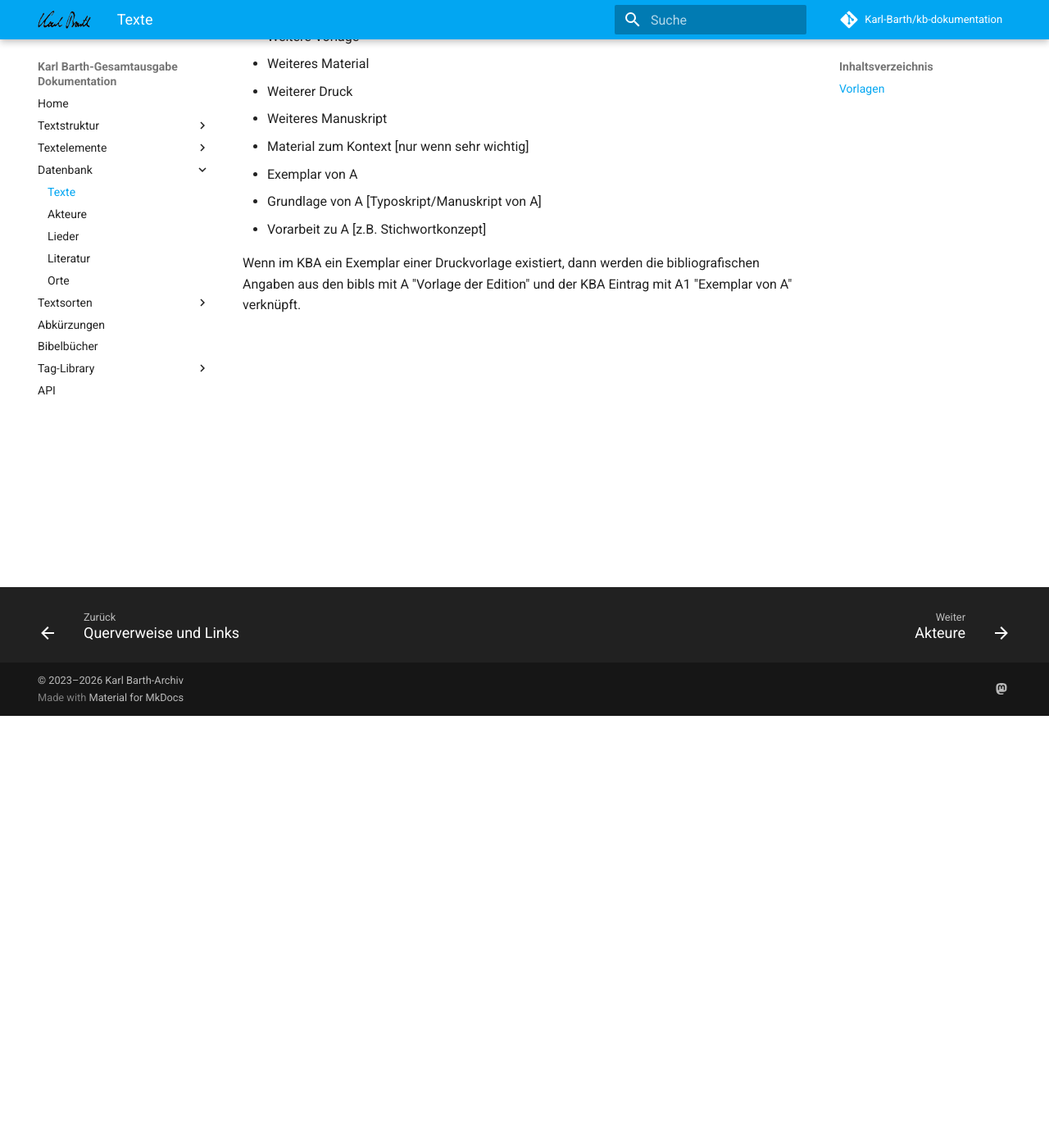
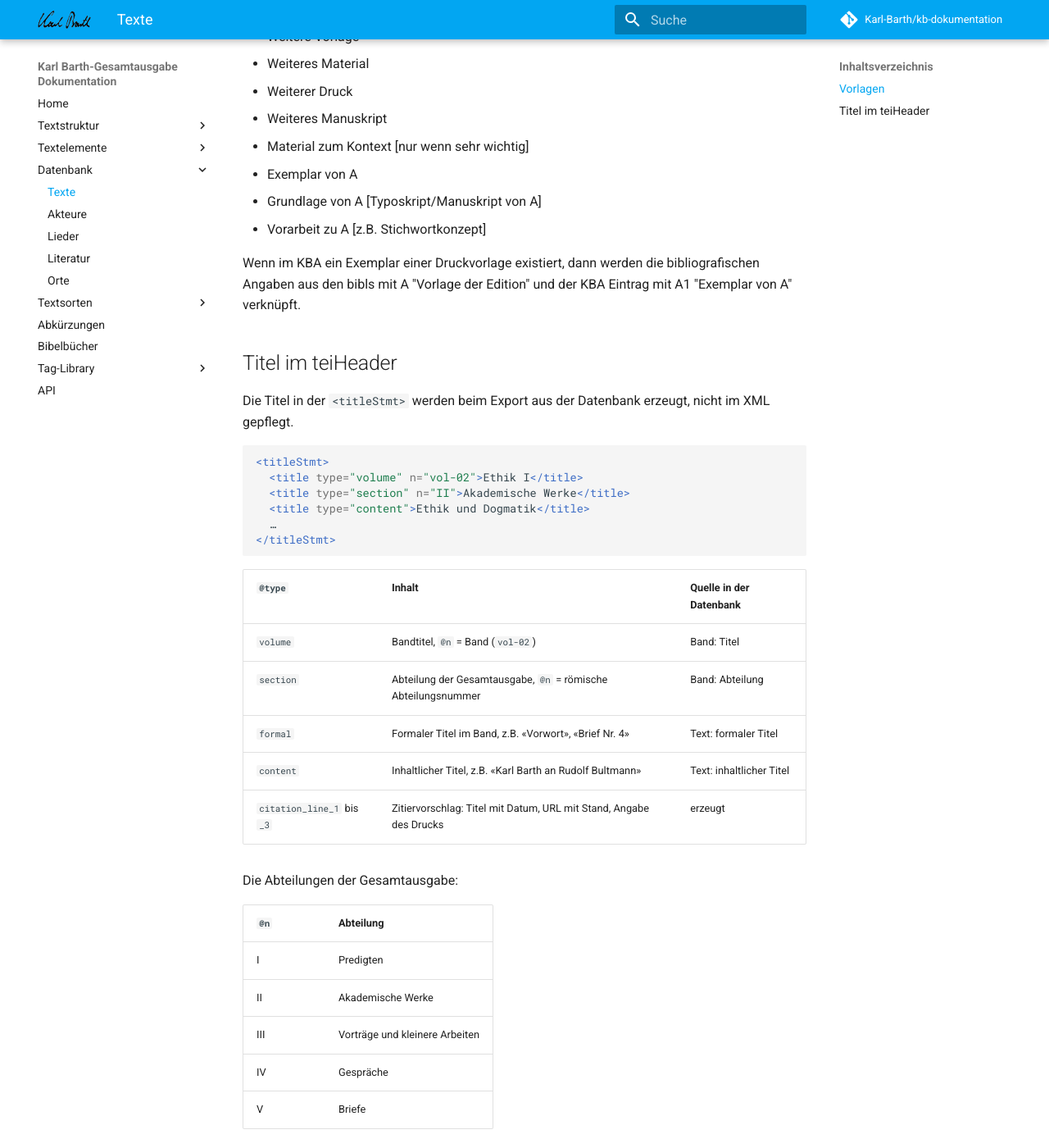
Before and after one commit to Karl-Barth/kb-dokumentation, an MkDocs documentation site: the page built from docs/datenbank/texte.md, in a window 1280 px wide and 1400 px high, scrolled down 527 px. Shown: the whole window at 82% size. Built offline with MkDocs 1.6.1 and Material for MkDocs 9.7.7, drawn with Linux system fonts in a browser that asks for light colours; comment, search, counter and statistics services are not loaded.

Commit message:
Texte: Titel im teiHeader dokumentiert, neu mit Abteilung (title type=section)

````diff
--- a/docs/datenbank/texte.md
+++ b/docs/datenbank/texte.md
@@ -21,3 +21,34 @@ Verschiedene Beziehungen zum edierten Text (offene Liste) sind möglich:
 * Vorarbeit zu A [z.B. Stichwortkonzept]
 
 Wenn im KBA ein Exemplar einer Druckvorlage existiert, dann werden die bibliografischen Angaben aus den bibls mit A "Vorlage der Edition" und der KBA Eintrag mit A1 "Exemplar von A" verknüpft.
+
+## Titel im teiHeader
+
+Die Titel in der `<titleStmt>` werden beim Export aus der Datenbank erzeugt, nicht im XML gepflegt.
+
+```xml
+<titleStmt>
+  <title type="volume" n="vol-02">Ethik I</title>
+  <title type="section" n="II">Akademische Werke</title>
+  <title type="content">Ethik und Dogmatik</title>
+  …
+</titleStmt>
+```
+
+| `@type` | Inhalt | Quelle in der Datenbank |
+|---|---|---|
+| `volume` | Bandtitel, `@n` = Band (`vol-02`) | Band: Titel |
+| `section` | Abteilung der Gesamtausgabe, `@n` = römische Abteilungsnummer | Band: Abteilung |
+| `formal` | Formaler Titel im Band, z.B. «Vorwort», «Brief Nr. 4» | Text: formaler Titel |
+| `content` | Inhaltlicher Titel, z.B. «Karl Barth an Rudolf Bultmann» | Text: inhaltlicher Titel |
+| `citation_line_1` bis `_3` | Zitiervorschlag: Titel mit Datum, URL mit Stand, Angabe des Drucks | erzeugt |
+
+Die Abteilungen der Gesamtausgabe:
+
+| `@n` | Abteilung |
+|---|---|
+| I | Predigten |
+| II | Akademische Werke |
+| III | Vorträge und kleinere Arbeiten |
+| IV | Gespräche |
+| V | Briefe |
````
Also changed, not shown: docs/tag-library/title.md (+1 -0 lines).
